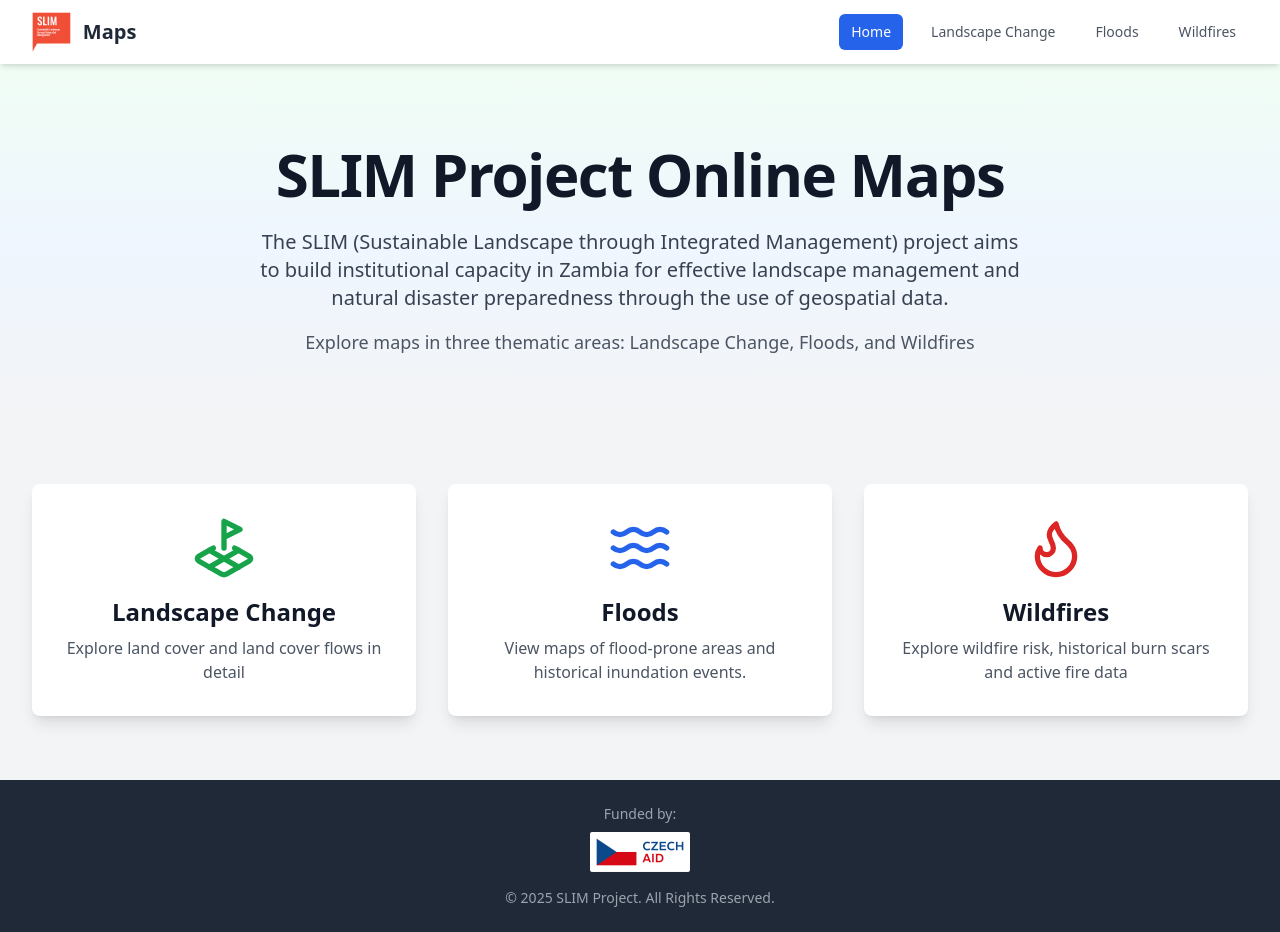
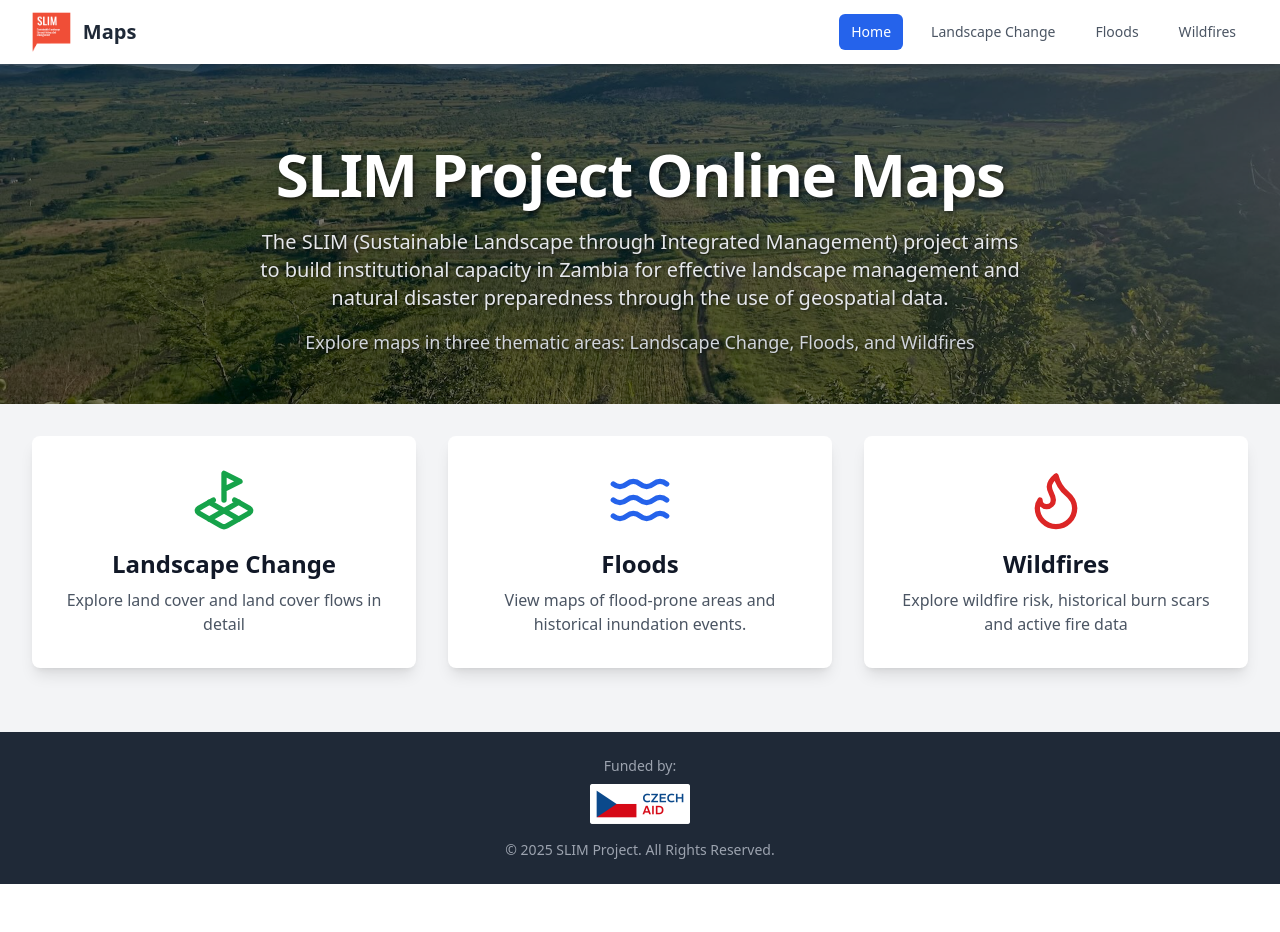
Before and after one commit to Gisat/app-slim-maps, a React (Create React App) app: page / in a window 1280 px wide. After the commit the page ends 884 px from the top, so only its background shows below. Built offline with nearby package versions, Linux system fonts and the light colour scheme.

Commit message:
Add homepage banner

```diff
--- a/src/App.js
+++ b/src/App.js
@@ -64,15 +64,28 @@ const HomePage = ({ setPage }) => {
   return (
     <>
       {/* Hero Section */}
-      <div className="bg-gradient-to-b from-green-50 via-blue-50 to-gray-100 pt-20 pb-16 text-center">
-        <div className="container mx-auto px-4 sm:px-6 lg:px-8">
-          <h2 className="text-4xl font-extrabold tracking-tight text-gray-900 sm:text-5xl md:text-6xl">
+      <div
+        className="relative bg-cover bg-center text-center text-white"
+        style={{ backgroundImage: "url('slim_portal_banner.png')" }}
+      >
+        <div className="absolute inset-0 bg-black bg-opacity-50"></div>
+        <div className="relative container mx-auto px-4 sm:px-6 lg:px-8 pt-20 pb-12">
+          <h2
+            className="text-4xl font-extrabold tracking-tight text-white sm:text-5xl md:text-6xl"
+            style={{textShadow: '2px 2px 4px rgba(0,0,0,0.6)'}}
+          >
             SLIM Project Online Maps
           </h2>
-          <p className="mt-6 max-w-3xl mx-auto text-xl text-gray-700">
+          <p
+            className="mt-6 max-w-3xl mx-auto text-xl text-gray-200"
+            style={{textShadow: '1px 1px 3px rgba(0,0,0,0.7)'}}
+          >
             The SLIM (Sustainable Landscape through Integrated Management) project aims to build institutional capacity in Zambia for effective landscape management and natural disaster preparedness through the use of geospatial data.
           </p>
-          <p className="mt-4 max-w-3xl mx-auto text-lg text-gray-600">
+          <p
+            className="mt-4 max-w-3xl mx-auto text-lg text-gray-300"
+            style={{textShadow: '1px 1px 3px rgba(0,0,0,0.7)'}}
+            >
             Explore maps in three thematic areas: Landscape Change, Floods, and Wildfires
           </p>
         </div>
@@ -80,7 +93,7 @@ const HomePage = ({ setPage }) => {
 
       {/* Activity Tiles Section */}
       <div className="bg-gray-100">
-        <div className="container mx-auto px-4 sm:px-6 lg:px-8 py-16">
+        <div className="container mx-auto px-4 sm:px-6 lg:px-8 pt-8 pb-16">
           <div className="grid gap-8 md:grid-cols-3">
             {/* Landscape Change Tile */}
             <div
```
Also changed, not shown: public/slim_portal_banner.png (added).
